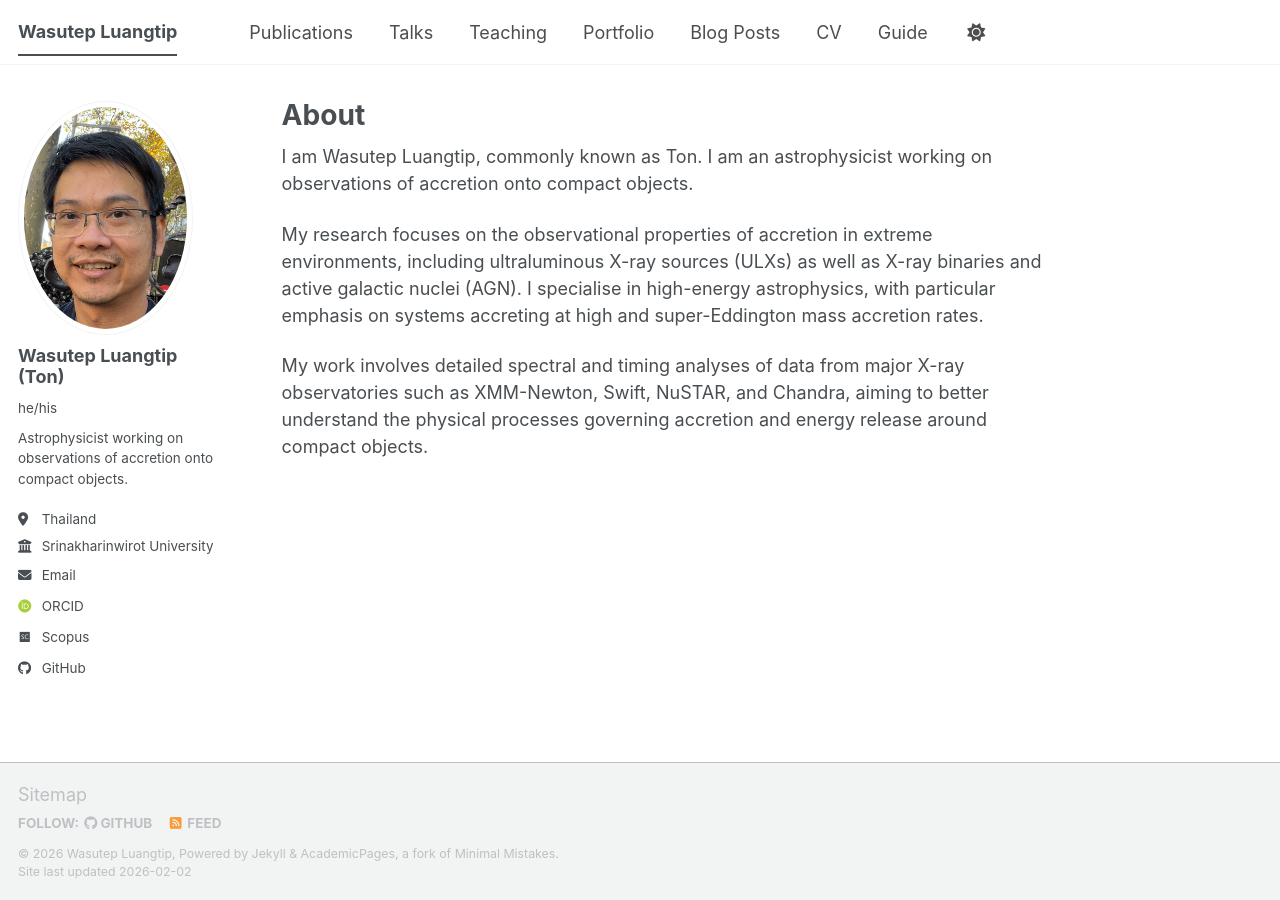
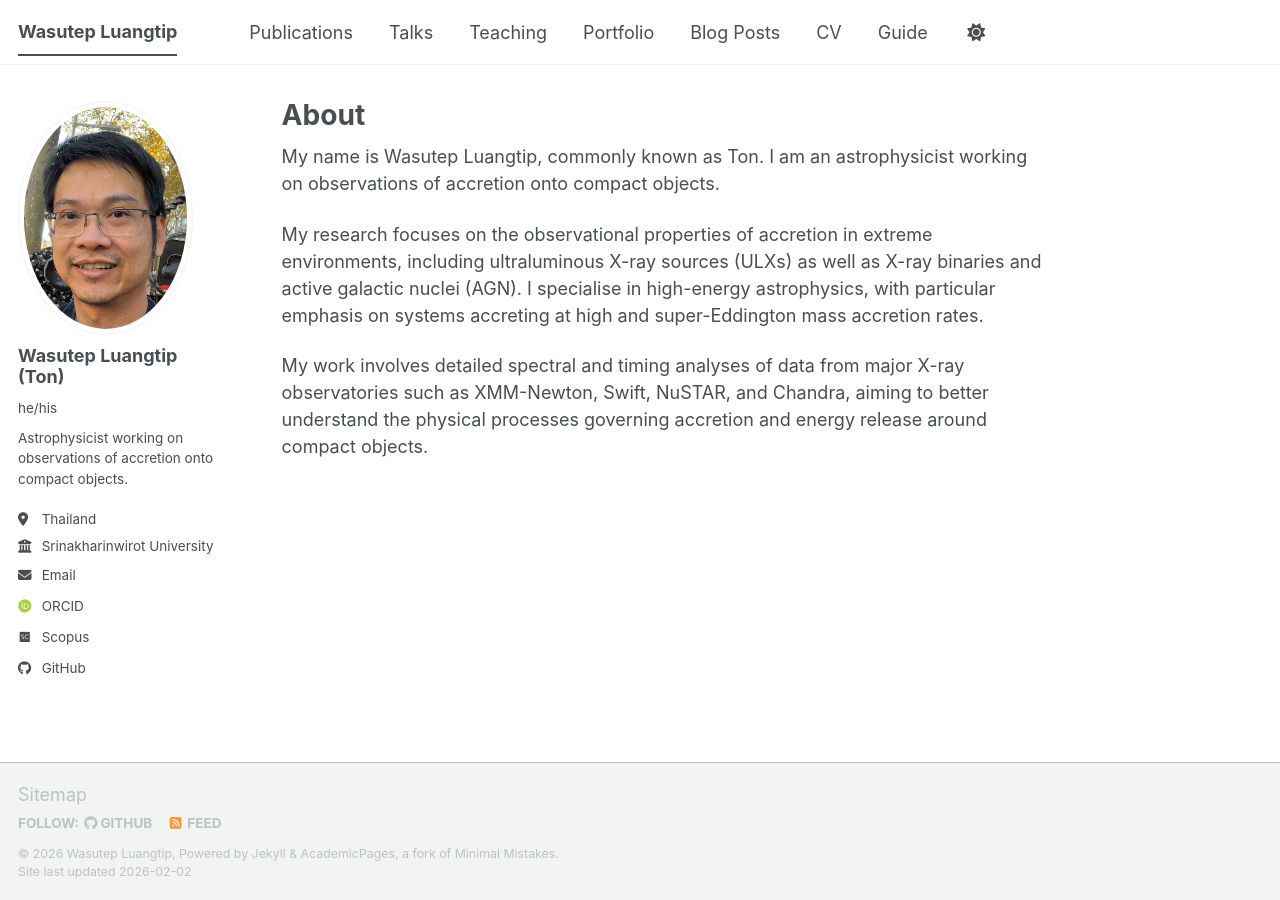
Before and after one commit to wluangtip/wluangtip.github.io, a Jekyll site: the page built from _pages/about.md, in a window 1280 px wide. Built offline with Jekyll 4.4.1, drawn with Linux system fonts in a browser that asks for light colours; some web fonts are replaced; a script bundle is joined from its source files by our own code; library files that are not in the unit come from our copies.

Commit message:
Update about.md

```diff
--- a/_pages/about.md
+++ b/_pages/about.md
@@ -7,7 +7,7 @@
   - /about.html
 ---
 
-I am Wasutep Luangtip, commonly known as Ton. I am an astrophysicist working on observations of accretion onto compact objects.
+My name is Wasutep Luangtip, commonly known as Ton. I am an astrophysicist working on observations of accretion onto compact objects.
 
 My research focuses on the observational properties of accretion in extreme environments, including ultraluminous X-ray sources (ULXs) as well as X-ray binaries and active galactic nuclei (AGN). I specialise in high-energy astrophysics, with particular emphasis on systems accreting at high and super-Eddington mass accretion rates.
 
```
